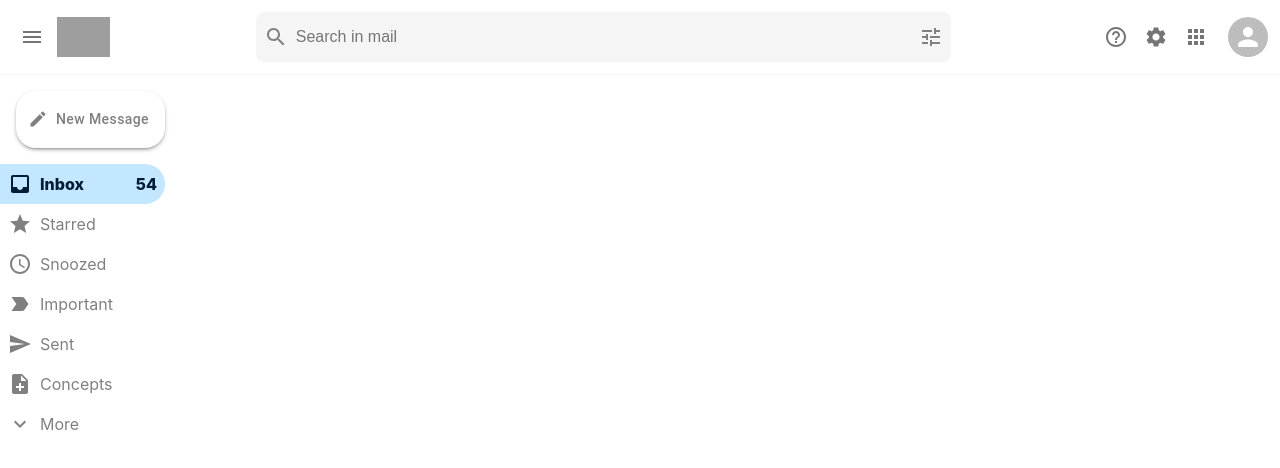
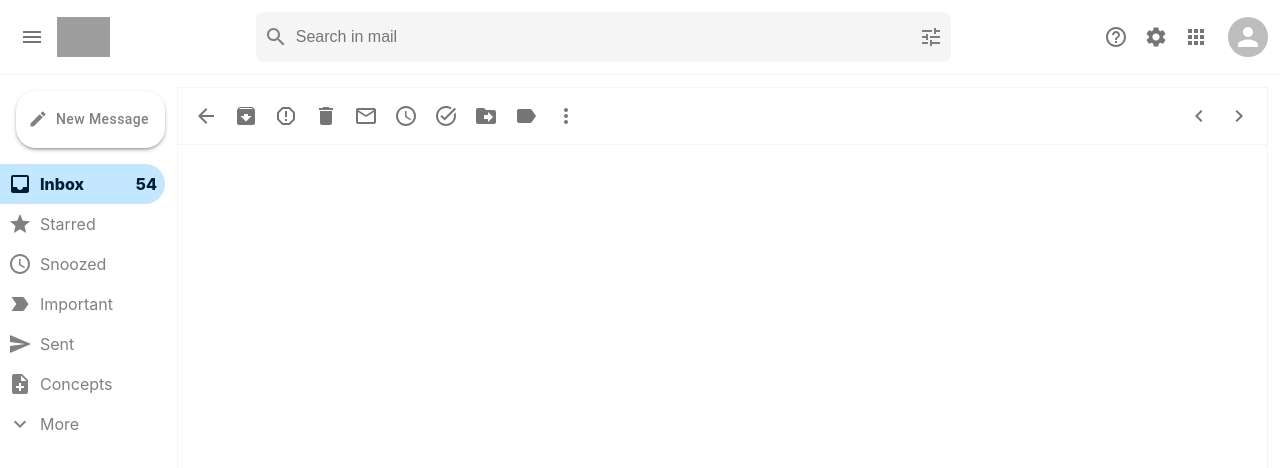
Before and after one commit to FilipTokar/gmail-clone, a React (Create React App) app: page /mail in a window 1280 px wide. Shown: the top 468 px of the page. Built offline with nearby package versions, Linux system fonts and the light colour scheme; grey boxes are pictures that could not be loaded.

Commit message:
adding a email component

```diff
--- a/src/App.css
+++ b/src/App.css
@@ -178,3 +178,21 @@ box-shadow: 0px 4px 4px -2px rgba(0, 0, 0, 0.5);
   font-weight: 400;
   color: gray;
 }
+
+/* EMAIL */
+.email {
+  flex: 1;
+  margin: 12px 12px 0 12px;
+  border: 1px solid whitesmoke
+}
+
+.email__tools {
+  position: sticky;
+  top:0;
+  display: flex;
+  justify-content: space-between;
+  border-bottom: 1px solid whitesmoke;
+  background-color: white;
+  padding: 8px;
+  border-top-left-radius: 10px;
+}
--- a/src/components/Email.jsx
+++ b/src/components/Email.jsx
@@ -1,9 +1,66 @@
+import { IconButton } from '@mui/material'
 import React from 'react'
+import ArrowBackIcon from '@mui/icons-material/ArrowBack';
+import ArchiveIcon from '@mui/icons-material/Archive';
+import ReportGmailerrorredIcon from '@mui/icons-material/ReportGmailerrorred';
+import DeleteIcon from '@mui/icons-material/Delete';
+import MailOutlineIcon from '@mui/icons-material/MailOutline';
+import AccessTimeIcon from '@mui/icons-material/AccessTime';
+import TaskAltIcon from '@mui/icons-material/TaskAlt';
+import DriveFileMoveIcon from '@mui/icons-material/DriveFileMove';
+import LabelIcon from '@mui/icons-material/Label';
+import MoreVertIcon from '@mui/icons-material/MoreVert';
+import ChevronRightIcon from '@mui/icons-material/ChevronRight';
+import ChevronLeftIcon from '@mui/icons-material/ChevronLeft';
+import { useNavigate } from 'react-router-dom';
 
 export default function Email() {
+  const navigate = useNavigate()
+
   return (
-    <div>
-
+    <div className='email'>
+      <div className="email__tools">
+        <div className="email__tools-right">
+          <IconButton onClick={() => navigate("/")}>
+            <ArrowBackIcon/>
+          </IconButton>
+          <IconButton>
+            <ArchiveIcon/>
+          </IconButton>
+          <IconButton>
+            <ReportGmailerrorredIcon/>
+          </IconButton>
+          <IconButton>
+            <DeleteIcon/>
+          </IconButton>
+          <IconButton>
+            <MailOutlineIcon/>
+          </IconButton>
+          <IconButton>
+            <AccessTimeIcon/>
+          </IconButton>
+          <IconButton>
+            <TaskAltIcon/>
+          </IconButton>
+          <IconButton>
+            <DriveFileMoveIcon/>
+          </IconButton>
+          <IconButton>
+            <LabelIcon/>
+          </IconButton>
+          <IconButton>
+            <MoreVertIcon/>
+          </IconButton>
+        </div>
+        <div className="email__tools-left">
+          <IconButton>
+            <ChevronLeftIcon/>
+          </IconButton>
+          <IconButton>
+            <ChevronRightIcon/>
+          </IconButton>
+        </div>
+      </div>
     </div>
   )
 }
--- a/src/components/UI/EmailRow.jsx
+++ b/src/components/UI/EmailRow.jsx
@@ -2,10 +2,13 @@ import { Checkbox, IconButton } from '@mui/material'
 import React from 'react'
 import StarIcon from '@mui/icons-material/Star';
 import LabelImportantIcon from '@mui/icons-material/LabelImportant';
+import { useNavigate } from 'react-router-dom';
 
 export default function EmailRow({id, title, subject, description, time}) {
+  const navigate = useNavigate()
+
   return (
-    <div className='email-row'>
+    <div className='email-row' onClick={() => navigate("/mail")}>
       <div className="email-row__options">
       <Checkbox/>
       <IconButton>
@@ -29,7 +32,6 @@ export default function EmailRow({id, title, subject, description, time}) {
       <p className="email-row__time">
         {time}
       </p>
-
     </div>
   )
 }
```
